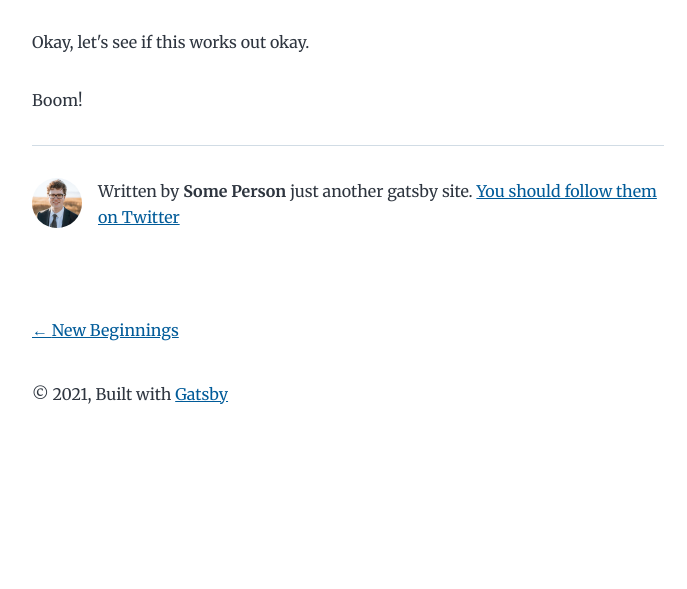
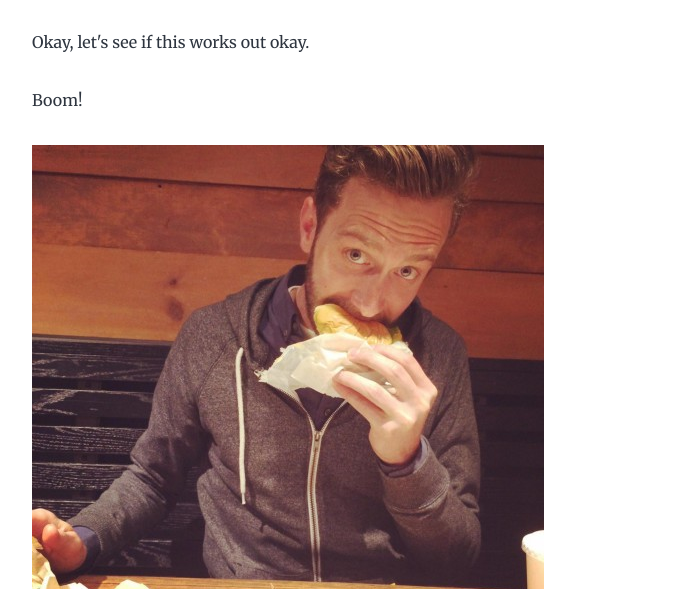
Before and after one commit to stage-templates/netlify-gatsby, a Gatsby site: page /this-is-number-4/ in a window 1280 px wide. Shown: the part 211-800 px from the top of the page, without its empty margins (292-979 px from the left). Built offline with nearby package versions, Linux system fonts and the light colour scheme; Gatsby itself is replaced by a stand-in of ours.

Commit message:
Update Blog “this-is-number-4/index”

```diff
--- a/content/blog/this-is-number-4/index.md
+++ b/content/blog/this-is-number-4/index.md
@@ -6,3 +6,5 @@ description: Check out my latest post
 Okay, let's see if this works out okay.
 
 Boom!
+
+![me burger](me-burger.jpeg "me burger")
```
Also changed, not shown: content/blog/this-is-number-4/me-burger.jpeg (added).
